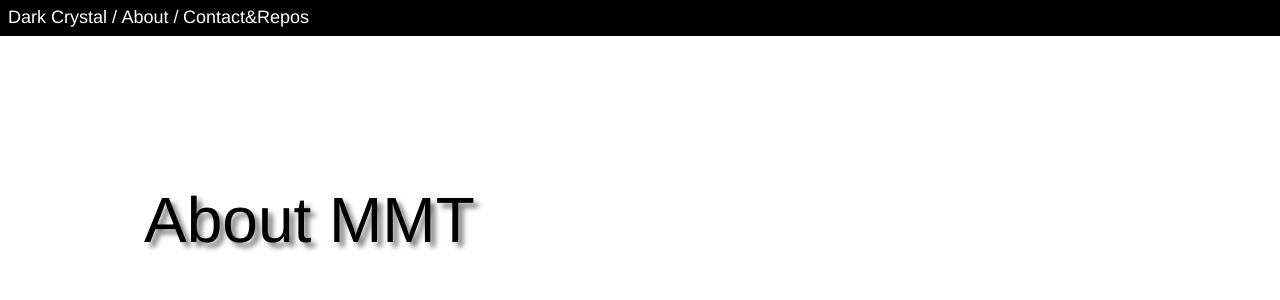
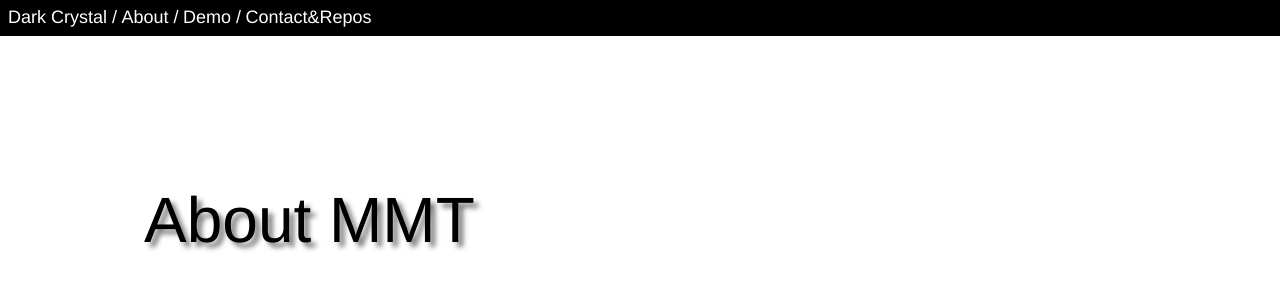
Before and after one commit to blockades/darkcrystal.pw, a PHP site: the page made by site/templates/about.php in a window 1280 px wide. Shown: the top 300 px of the page. Run offline with PHP 8.4, Linux system fonts and the light colour scheme; the template is opened without the code that fills it: most values are stand-ins (such as "Sample title", 1, 10 or a date in 2020); data that the repository does not hold is empty.

Commit message:
adding link to demo gif

```diff
--- a/site/snippets/header.php
+++ b/site/snippets/header.php
@@ -8,9 +8,11 @@
   <link href="https://fonts.googleapis.com/css?family=IBM+Plex+Mono" rel="stylesheet">
   <link rel="shortcut icon" href="assets/images/hermes-tiny.ico" type="image/x-icon">
   <meta property="og:image" content="assets/images/darkcrystal-logo.jpg">
+  <meta property="og:title" content="Dark Crystal">
+  <meta property="twitter:title" content="Dark Crystal">
   <link rel="icon" href="assets/images/hermes-tiny.ico" type="image/x-icon">
   <title><?php echo $site->title()->html() ?> | <?php echo $page->title()->html() ?></title>
 
 </head>
 <body>
-<header><nav><a href="<?php echo $site->url() ?>/">dark crystal</a> <a href="<?php echo $site->url() ?>/about">about</a> <a href="<?php echo $site->url() ?>/contact">contact&repos</a> </header>
+<header><nav><a href="<?php echo $site->url() ?>/">dark crystal</a> <a href="<?php echo $site->url() ?>/about">about</a> <a href="./img/screencast.gif">demo</a> <a href="<?php echo $site->url() ?>/contact">contact&repos</a> </header>
```
